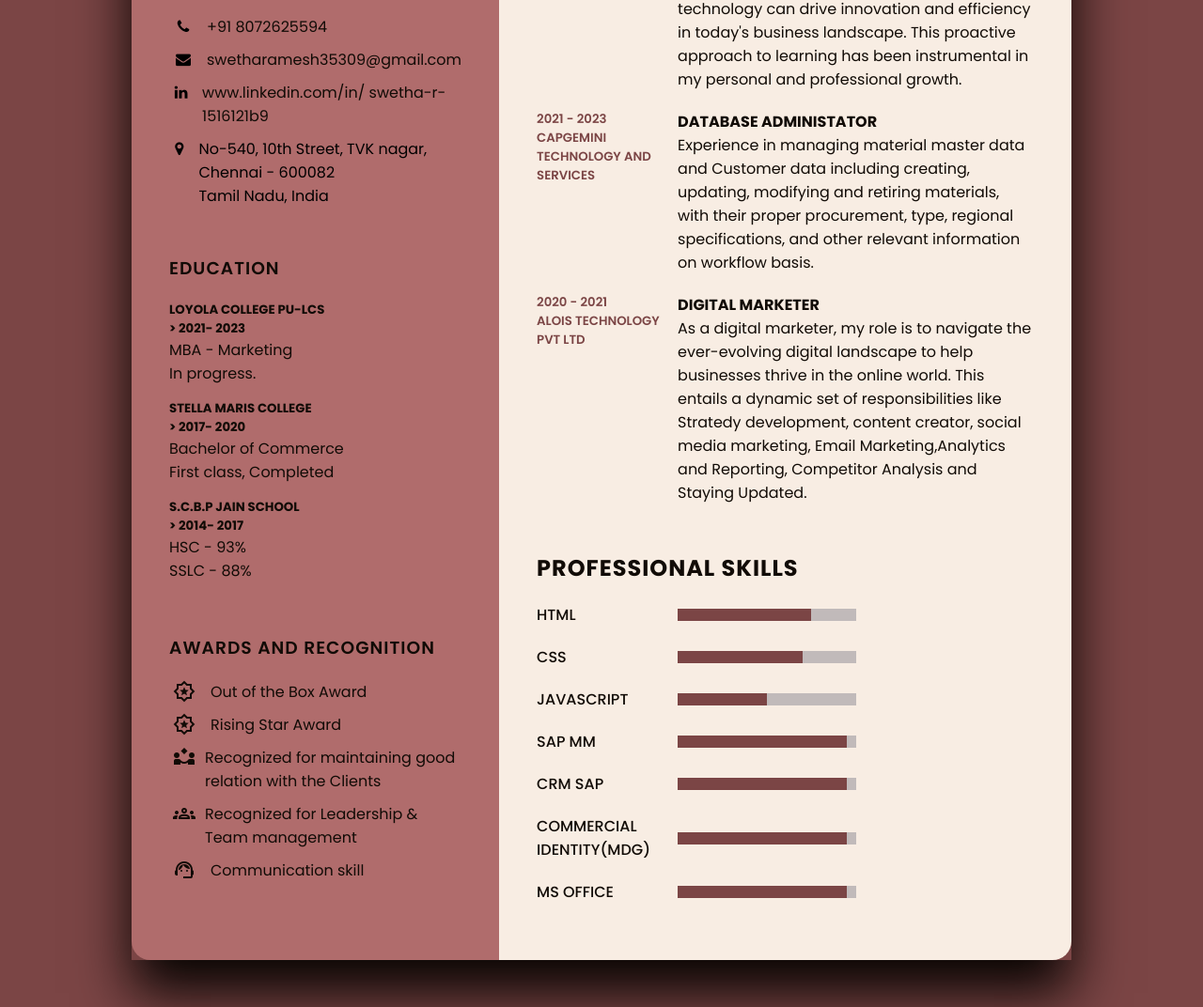
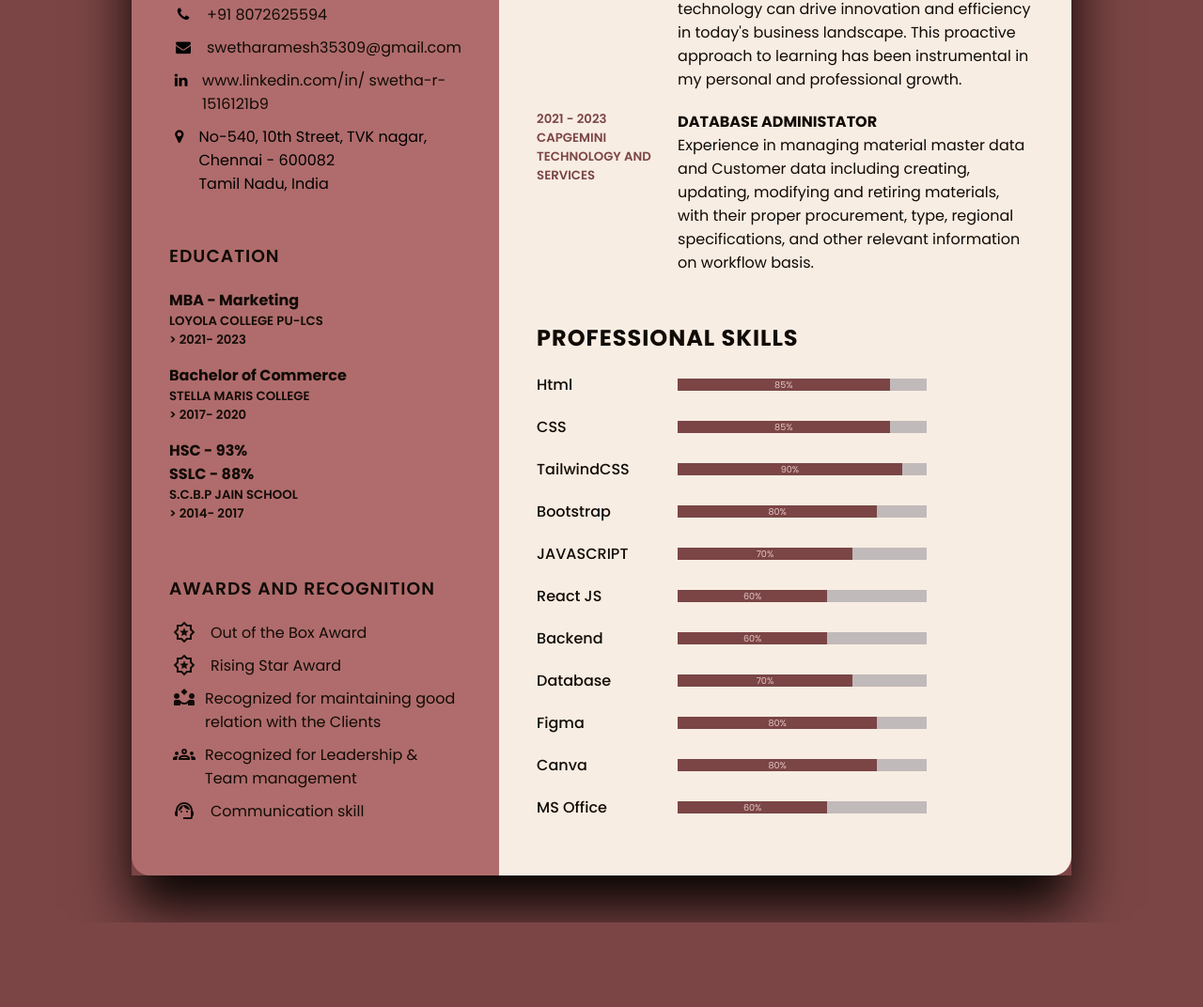
Before and after one commit to SwethaDSalvatore/Swetha.Ramesh-Resume, a plain HTML site: page index.html in a window 1280 px wide. Shown: the part 468-1540 px from the top of the page at 94% size. After the commit the page ends 1450 px from the top, so only its background shows below. Drawn offline with nearby package versions, Linux system fonts and the light colour scheme.

Commit message:
fix: skill updated

```diff
--- a/index.html
+++ b/index.html
@@ -59,16 +59,16 @@
                 <h3 class="title">EDUCATION</h3>
                 <ul>
                     <li>
+                        <h4> MBA - Marketing </h4>
                         <h5>LOYOLA COLLEGE PU-LCS <br>> 2021- 2023</h5>
-                        <h4> MBA - Marketing <br>In progress. </h4>
                     </li>
                     <li>
+                        <h4>Bachelor of Commerce </h4>
                         <h5>STELLA MARIS COLLEGE <br>> 2017- 2020</h5>
-                        <h4>Bachelor of Commerce <br>First class, Completed</h4>
                     </li>
                     <li>
+                        <h4>HSC - 93%<br>SSLC - 88% </h4>
                         <h5>S.C.B.P JAIN SCHOOL<br>> 2014- 2017</h5>
-                        <h4>HSC - 93%<br>SSLC - 88% </h4>
                     </li>
                 </ul>
             </div>
@@ -119,7 +119,7 @@
                 <h2 class="title2">Experience</h2>
                 <div class="box">
                     <div class="year_company">
-                        <h5>2023 - present</h5>
+                        <h5>Sep, 2023 - Feb, 2024</h5>
                         <h5>Cyberdude Networks Pvt Ltd</h5>
                     </div>
                     <div class="text">
@@ -143,20 +143,6 @@
                             on workflow basis.</p>
                     </div>
                 </div>
-                <div class="box">
-                    <div class="year_company">
-                        <h5>2020 - 2021</h5>
-                        <h5>Alois Technology Pvt Ltd</h5>
-                    </div>
-                    <div class="text">
-                        <h4>Digital Marketer</h4>
-                        <p>As a digital marketer, my role is to navigate the ever-evolving digital landscape to
-                            help businesses thrive in the online world. This entails a dynamic set of responsibilities
-                            like Stratedy development, content creator, social media marketing, Email
-                            Marketing,Analytics
-                            and Reporting, Competitor Analysis and Staying Updated.</p>
-                    </div>
-                </div>
             </div>
 
             <!-- skills informaton divition -->
@@ -165,43 +151,68 @@
                 <div class="box">
                     <h4>Html</h4>
                     <div class="percent">
-                        <div style="width:75%;"></div>
+                        <div class="progress" style="width:85%;">85%</div>
                     </div>
                 </div>
                 <div class="box">
                     <h4>CSS</h4>
                     <div class="percent">
-                        <div style="width: 70%;"></div>
+                        <div class="progress" style="width:85%;">85%</div>
+                    </div>
+                </div>
+                <div class="box">
+                    <h4>TailwindCSS</h4>
+                    <div class="percent">
+                        <div class="progress" style="width:90%;">90%</div>
+                    </div>
+                </div>
+                <div class="box">
+                    <h4>Bootstrap</h4>
+                    <div class="percent">
+                        <div class="progress" style="width:80%;">80%</div>
                     </div>
                 </div>
                 <div class="box">
                     <h4>JAVASCRIPT</h4>
                     <div class="percent">
-                        <div style="width: 50%;"></div>
+                        <div class="progress" style="width:70%;">70%</div>
                     </div>
                 </div>
                 <div class="box">
-                    <h4>SAP MM</h4>
+                    <h4>React JS</h4>
                     <div class="percent">
-                        <div style="width:95%;"></div>
+                        <div class="progress" style="width:60%;">60%</div>
                     </div>
                 </div>
                 <div class="box">
-                    <h4>CRM SAP</h4>
+                    <h4>Backend</h4>
                     <div class="percent">
-                        <div style="width:95%;"></div>
+                        <div class="progress" style="width:60%;">60%</div>
                     </div>
                 </div>
                 <div class="box">
-                    <h4>Commercial identity(MDG)</h4>
+                    <h4>Database</h4>
                     <div class="percent">
-                        <div style="width:95%;"></div>
+                        <div class="progress" style="width:70%;">70%</div>
+                    </div>
+                </div>
+
+                <div class="box">
+                    <h4>Figma</h4>
+                    <div class="percent">
+                        <div class="progress" style="width:80%;">80%</div>
+                    </div>
+                </div>
+                <div class="box">
+                    <h4>Canva</h4>
+                    <div class="percent">
+                        <div class="progress" style="width:80%;">80%</div>
                     </div>
                 </div>
                 <div class="box">
                     <h4>MS Office</h4>
                     <div class="percent">
-                        <div style="width:95%;"></div>
+                        <div class="progress" style="width:60%;">60%</div>
                     </div>
                 </div>
 </body>
--- a/style.css
+++ b/style.css
@@ -1,23 +1,22 @@
-@import url('https://fonts.googleapis.com/css?family=Poppins:200,300,400,500,600,700,800,900&display=swap');
+@import url("https://fonts.googleapis.com/css?family=Poppins:200,300,400,500,600,700,800,900&display=swap");
 
 :root {
-    --bg-color:#7b4545;
-    --bg-lft-color:#b06c6c;
-    --bg-rit-color:#F8EDE3;
-    --bg-shdw-color:#070402;
-    --fnt-lft-color:#110B06;
-
+  --bg-color: #7b4545;
+  --bg-lft-color: #b06c6c;
+  --bg-rit-color: #f8ede3;
+  --bg-shdw-color: #070402;
+  --fnt-lft-color: #110b06;
 }
 
 * {
   margin: 0;
   padding: 0;
   box-sizing: border-box;
-    font-family: 'Poppins', sans-serif;
+  font-family: "Poppins", sans-serif;
 }
 
 body {
-    background:var(--bg-color);
+  background: var(--bg-color);
   display: flex;
   justify-content: center;
   align-items: center;
@@ -42,7 +41,7 @@ body {
   background: var(--bg-lft-color);
   padding: 40px;
   box-sizing: border-box;
-    font-family: 'Poppins', sans-serif;
+  font-family: "Poppins", sans-serif;
   border-top-left-radius: 20px;
   border-bottom-left-radius: 20px;
 }
@@ -69,7 +68,6 @@ body {
   height: 200px;
   border-radius: 50%;
   overflow: hidden;
-
 }
 
 .profileText .imgBx img {
@@ -83,7 +81,7 @@ body {
 
 .profileText h2 {
   color: var(--fnt-lft-color);
-    font-size: 1.5em;
+  font-size: 1.2em;
   margin-top: 20px;
   text-transform: uppercase;
   text-align: center;
@@ -91,11 +89,11 @@ body {
   line-height: 1.4em;
 }
 
-/* .profileText h3 {
-    color: #473636;
+.profileText h3 {
+  color: #412a2a;
   font-size: 15px;
   font-style: 100;
-} */
+}
 
 .title {
   color: var(--fnt-lft-color);
@@ -142,11 +140,11 @@ body {
 
 .contactInfoeducation h5 {
   color: var(--fnt-lft-color);
+  font-weight: 600;
 }
 
 .contactInfoeducation h4 {
   color: var(--fnt-lft-color);
-    font-weight: 600;
 }
 
 .contactInfoeducation h4:nth-child(2) {
@@ -242,14 +240,14 @@ body {
 }
 
 .skills .box h4 {
-    text-transform: uppercase;
+  /* text-transform: uppercase; */
   color: var(--fnt-lft-color);
   font-weight: 500;
 }
 
 .skills .box .percent {
   position: relative;
-    width: 50%;
+  width: 70%;
   height: 13px;
   background: #c1baba;
 }
@@ -262,6 +260,19 @@ body {
   background: var(--bg-color);
 }
 
+.skills .box .percent .progress {
+  position: absolute;
+  top: 0;
+  left: 0;
+  height: 100%;
+  width: 100%;
+  display: flex;
+  align-items: center;
+  justify-content: center;
+  color: rgb(230, 199, 199);
+  font-size: 0.6em; /* Adjust font size as needed */
+}
+
 /* for mobile view */
 @media screen and (max-width: 992px) {
   .container {
@@ -272,7 +283,7 @@ body {
 
   .container .left_Side {
     margin: 0;
-        border-top-left-radius:0 ;
+    border-top-left-radius: 0;
     border-bottom-left-radius: 0;
     /* Remove margin for left side on smaller screens */
   }
```
Lines whose indentation alone changed are shown as unchanged.
